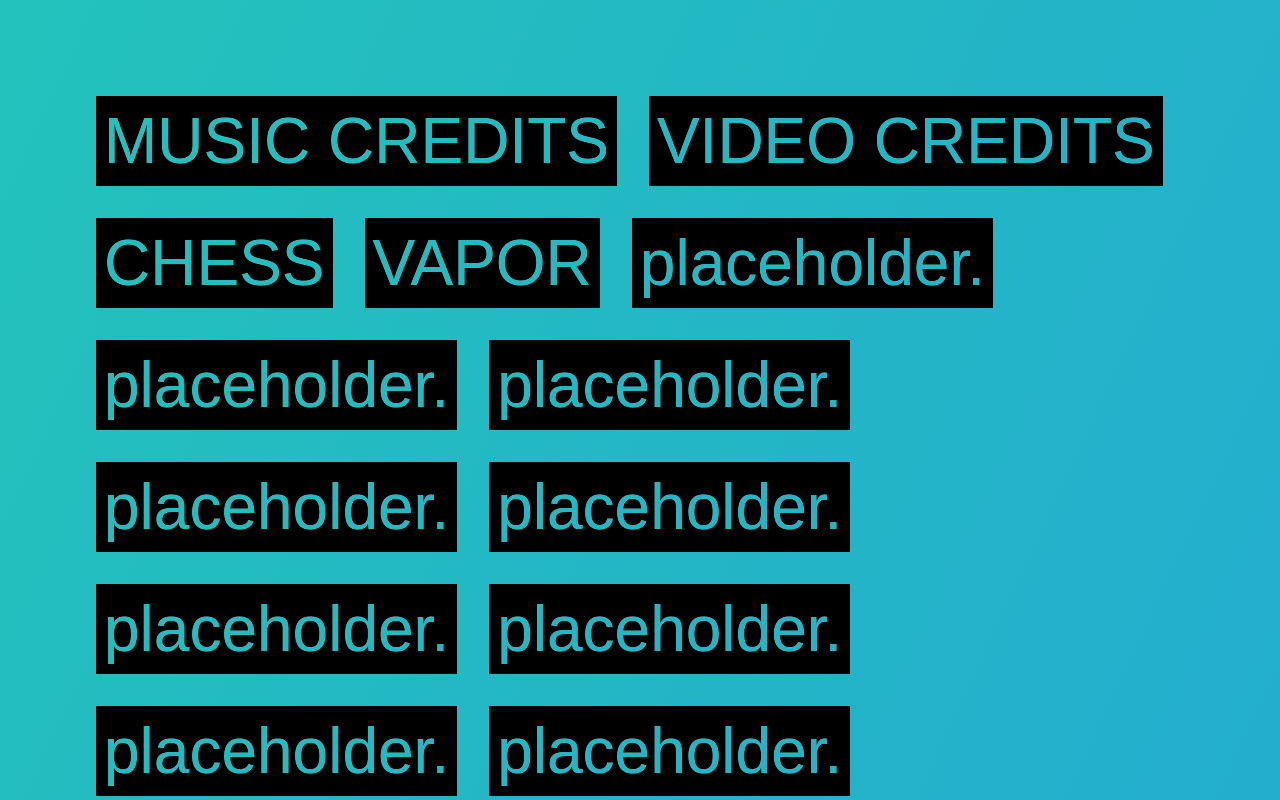
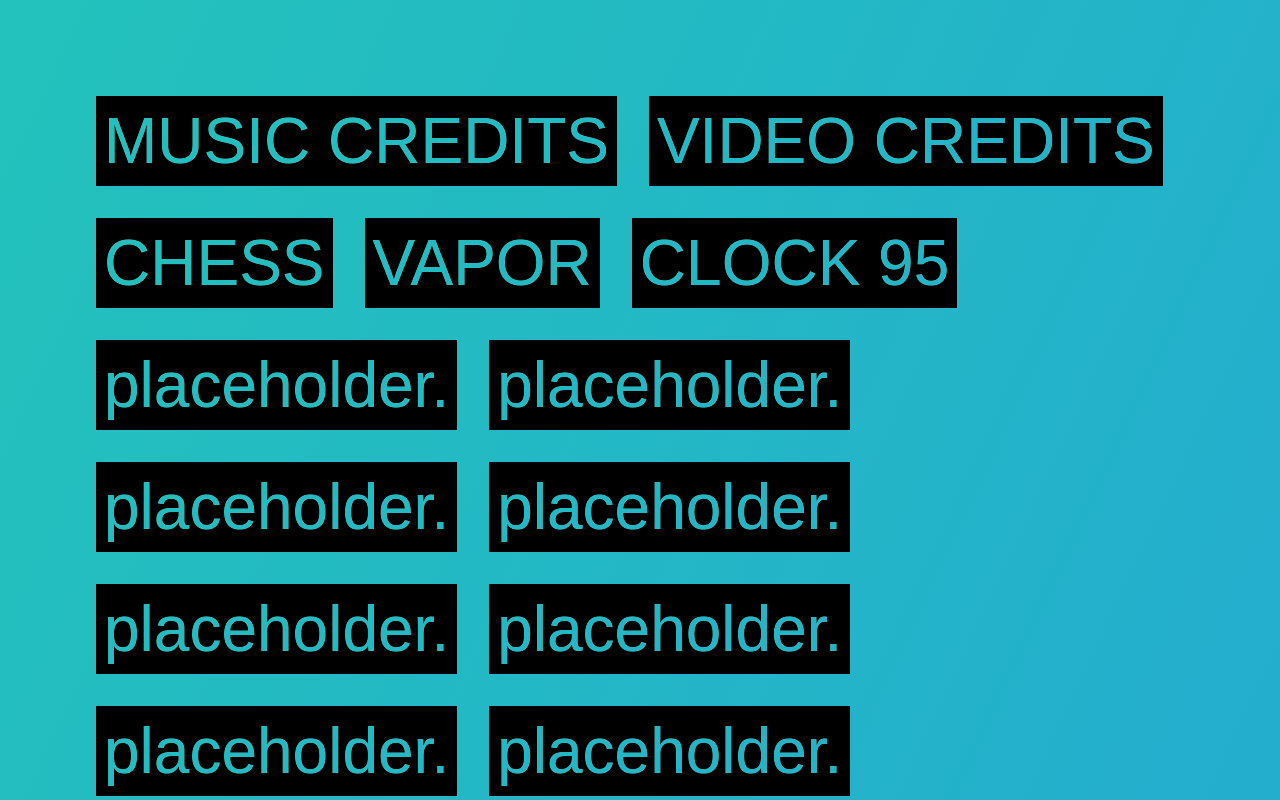
Before and after one commit to FF0000-R/viewer, a plain HTML site: page index.html in a window 1280 px wide. Shown: the top 800 px of the page. Drawn offline with Linux system fonts and the light colour scheme.

Commit message:
index updated

```diff
--- a/index.html
+++ b/index.html
@@ -50,7 +50,7 @@
         <a href="videos.html">VIDEO CREDITS</a>
         <a href="chess.html">CHESS</a>
         <a href="vapor.html">VAPOR</a>
-        <a href="index.html">placeholder.</a>
+        <a href="clock95/clock95.html">CLOCK 95</a>
         <a href="index.html">placeholder.</a>
         <a href="index.html">placeholder.</a>
         <a href="index.html">placeholder.</a>
```
Also changed, not shown: clock95/ProggyCleanTTSZBP.ttf.svg (renamed from clock 95/ProggyCleanTTSZBP.ttf.svg), clock95/ProggyCleanTTSZBP.ttf.woff (renamed from clock 95/ProggyCleanTTSZBP.ttf.woff), clock95/clock95.html (renamed from clock 95/clock95.html), clock95/style.css (renamed from clock 95/style.css), 2 other files.
